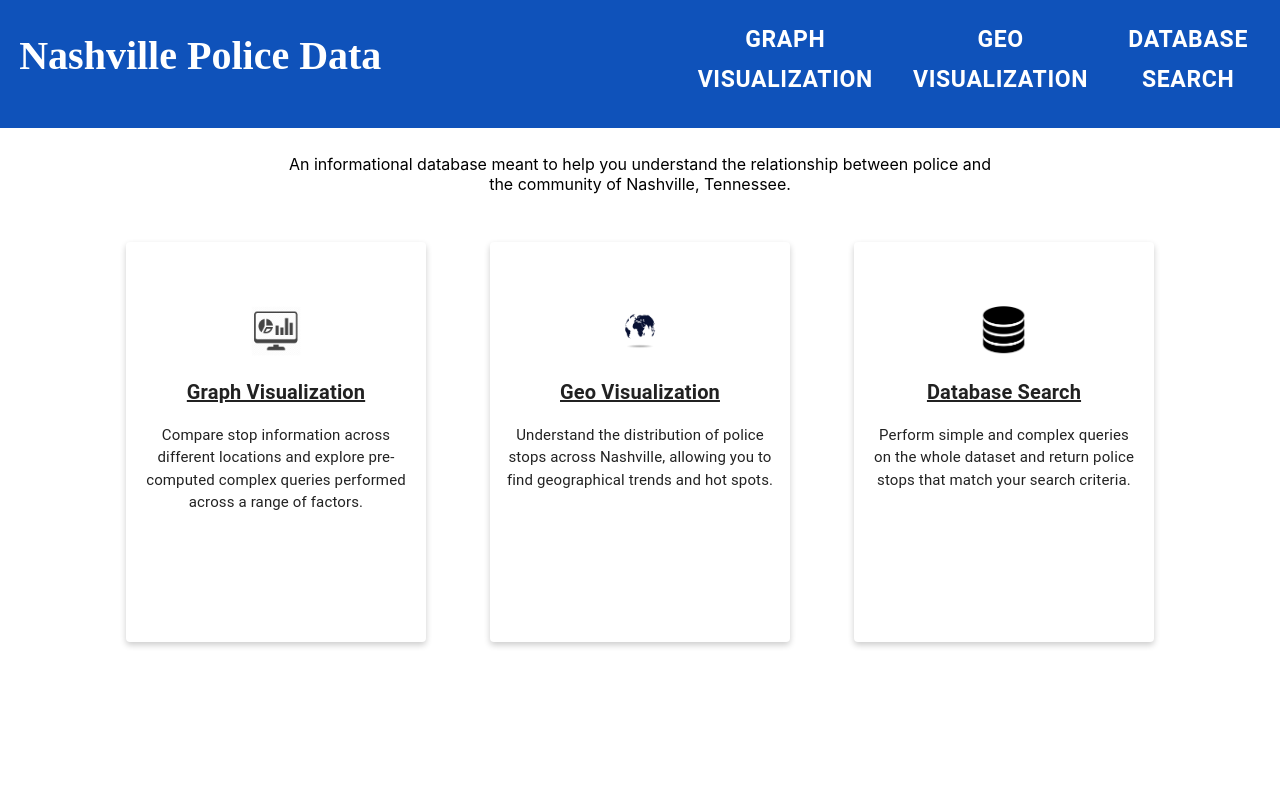
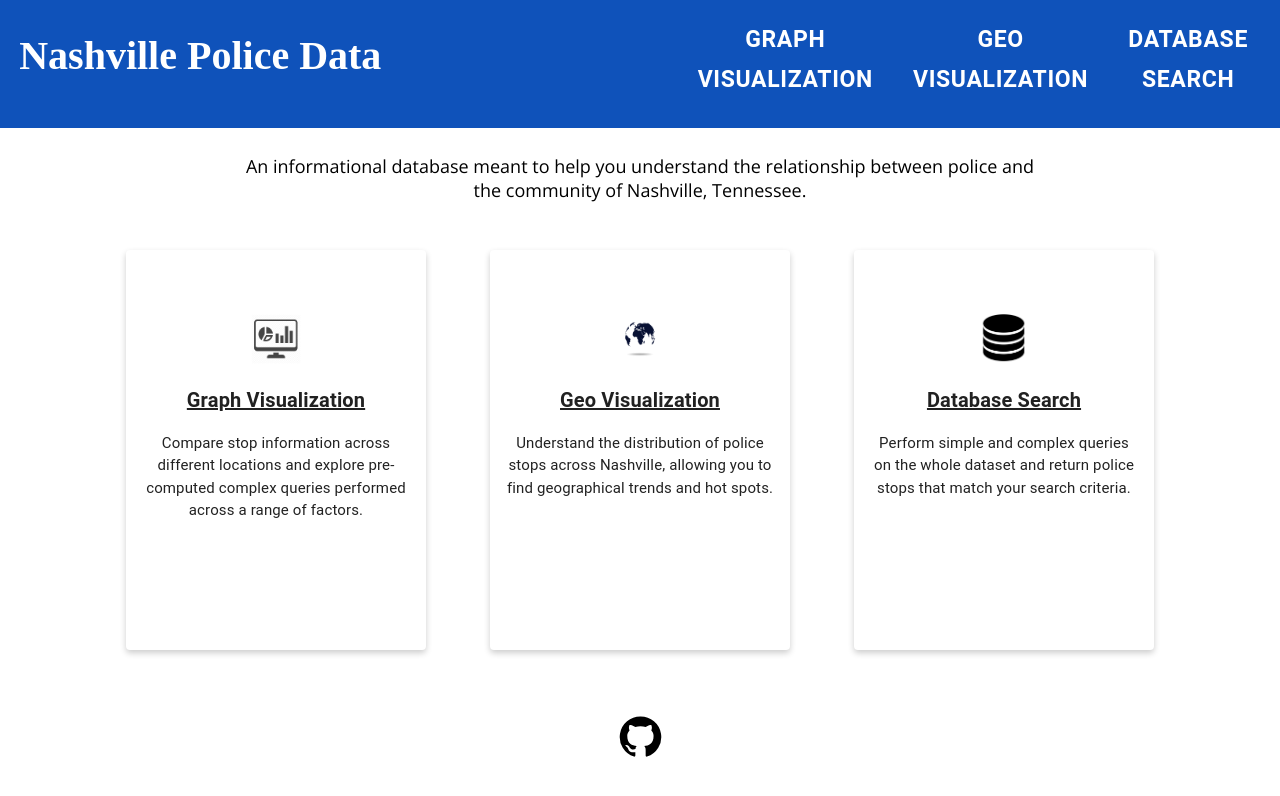
Before and after one commit to PRANETALLU/NashvilleCopStops, a React (Create React App) app in the folder my-app/: page / in a window 1280 px wide. Shown: the top 796 px of the page. Built offline with nearby package versions, Linux system fonts and the light colour scheme.

Commit message:
footer done

```diff
--- a/my-app/package.json
+++ b/my-app/package.json
@@ -5,6 +5,7 @@
   "dependencies": {
     "@emotion/react": "^11.10.6",
     "@emotion/styled": "^11.10.6",
+    "@mui/icons-material": "^5.11.11",
     "@mui/material": "^5.11.15",
     "@testing-library/jest-dom": "^5.16.5",
     "@testing-library/react": "^13.4.0",
--- a/my-app/src/App.js
+++ b/my-app/src/App.js
@@ -2,7 +2,9 @@ import logo from './logo.svg';
 import './App.css';
 import Header from './components/Header';
 import Main from './components/Main';
+import Footer from './components/Footer';
 import './CSS/Header.css'
+import './CSS/Main.css'
 import './CSS/Main.css'
 
 
@@ -11,6 +13,7 @@ function App() {
     <div className="App">
       <Header/>
       <Main/>
+      <Footer/>
     </div>
   );
 }
--- /dev/null
+++ b/my-app/src/CSS/Footer.css
@@ -0,0 +1,3 @@
+.Footer {
+    height: 20vh;
+}
--- a/my-app/src/CSS/Main.css
+++ b/my-app/src/CSS/Main.css
@@ -1,6 +1,14 @@
+@import url('https://fonts.googleapis.com/css2?family=Open+Sans&display=swap');
+
+.Main {
+    height: 70vh;
+}
+
 #description {
     margin-top: 2%;
     margin-bottom: 1.5%;
+    font-size: 18px;
+    font-family: 'Open Sans', sans-serif;
 }
 #imgGraphV {
     width: 50px;
--- a/my-app/src/components/Footer.js
+++ b/my-app/src/components/Footer.js
@@ -1,7 +1,9 @@
+import GitHubIcon from '@mui/icons-material/GitHub';
+
 function Footer() {
     return (
         <div className="Footer">
-
+            <GitHubIcon sx={{width: 45, height: 45}}></GitHubIcon>
         </div>
     );
 }
```
Also changed, not shown: 1 other file (tests, documents, lock files or other folders).
